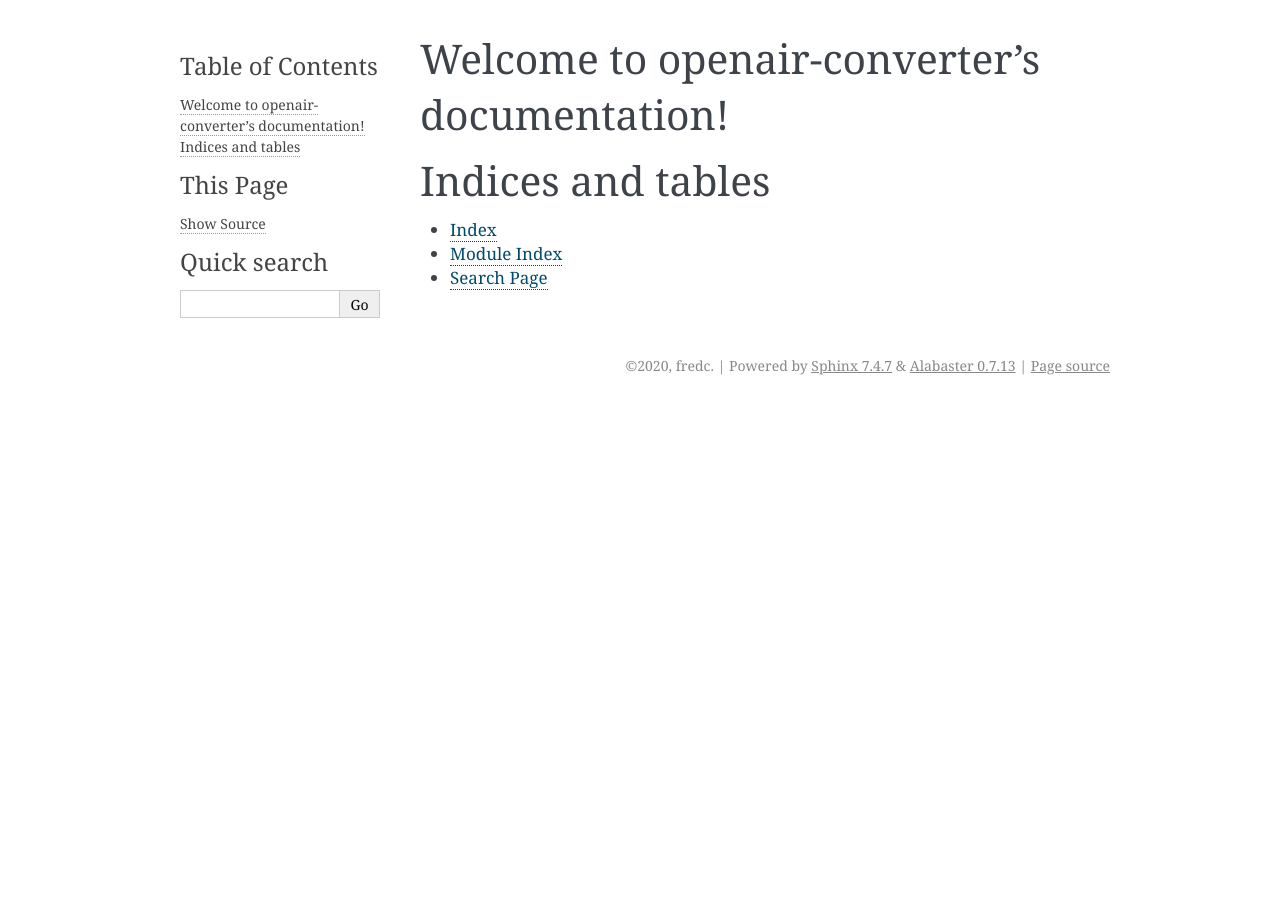
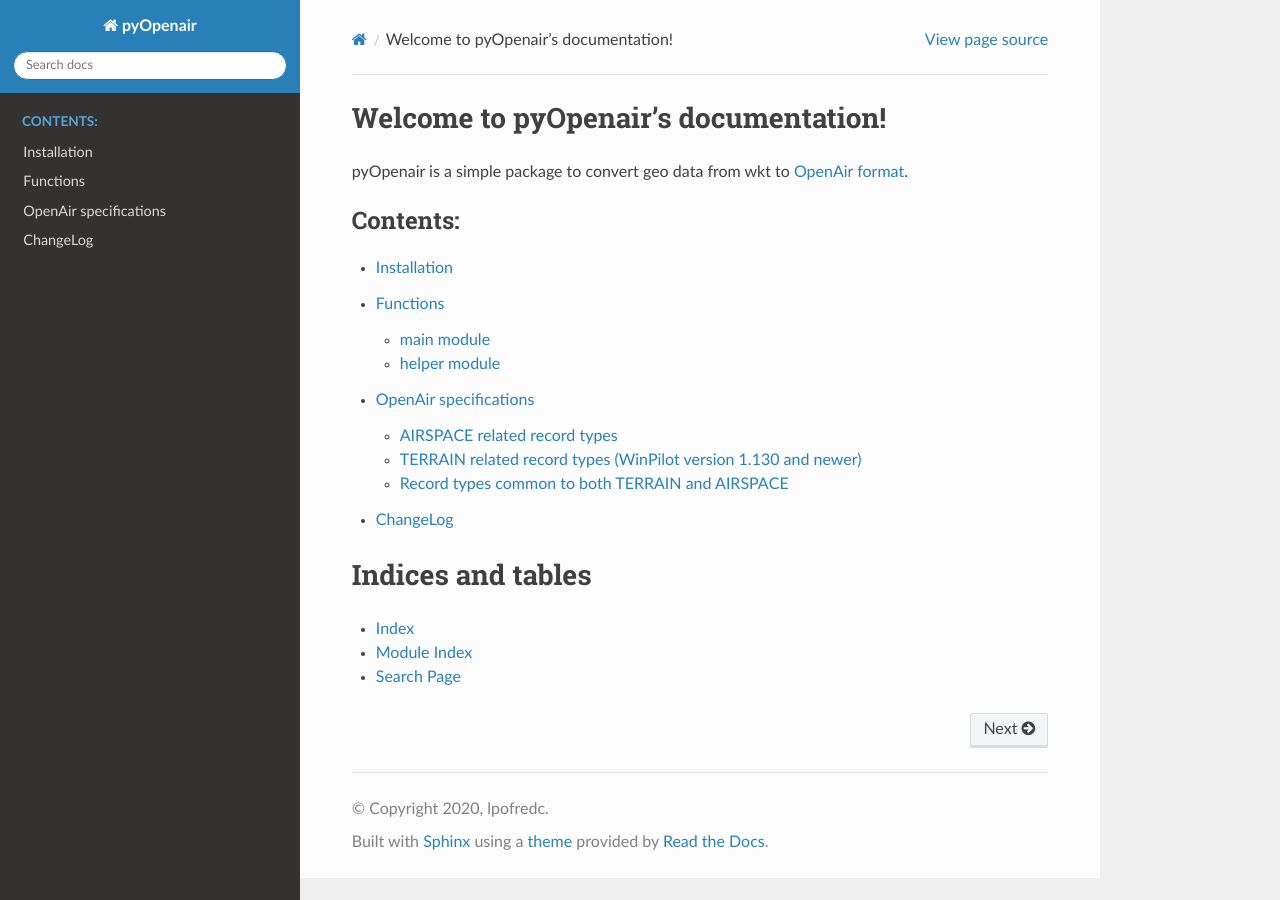
Before and after one commit to lpoaura/pyopenair, a Sphinx documentation site: the page built from docs/index.rst, in a window 1280 px wide. Built offline with Sphinx 7.4.7 and the Read the Docs theme 2.0.0, drawn with Linux system fonts in a browser that asks for light colours.

Commit message:
restructure functions

```diff
--- /dev/null
+++ b/docs/changelog.rst
@@ -0,0 +1,8 @@
+ChangeLog
+=========
+
+Coming soon...
+
+.. toctree::
+   :maxdepth: 2
+   :caption: Contents:
--- a/docs/conf.py
+++ b/docs/conf.py
@@ -14,16 +14,19 @@
 # import sys
 # sys.path.insert(0, os.path.abspath('.'))
 
+import os
+import sys
+
+sys.path.insert(0, os.path.abspath('..'))
 
 # -- Project information -----------------------------------------------------
 
-project = 'openair-converter'
-copyright = '2020, fredc'
-author = 'fredc'
+project = 'pyOpenair'
+copyright = '2020, lpofredc'
+author = 'lpofredc'
 
 # The full version, including alpha/beta/rc tags
 release = '0.0.1'
-
 
 # -- General configuration ---------------------------------------------------
 
@@ -31,7 +34,7 @@ release = '0.0.1'
 # extensions coming with Sphinx (named 'sphinx.ext.*') or your custom
 # ones.
 extensions = [
-    'sphinx.ext.autodoc',
+    'sphinx.ext.autodoc', "sphinx_rtd_theme",
 ]
 
 # Add any paths that contain templates here, relative to this directory.
@@ -42,14 +45,13 @@ templates_path = ['_templates']
 # This pattern also affects html_static_path and html_extra_path.
 exclude_patterns = ['_build', 'Thumbs.db', '.DS_Store']
 
-
 # -- Options for HTML output -------------------------------------------------
 
 # The theme to use for HTML and HTML Help pages.  See the documentation for
 # a list of builtin themes.
 #
-html_theme = 'alabaster'
-
+# html_theme = 'alabaster'
+html_theme = "sphinx_rtd_theme"
 # Add any paths that contain custom static files (such as style sheets) here,
 # relative to this directory. They are copied after the builtin static files,
 # so a file named "default.css" will overwrite the builtin "default.css".
--- /dev/null
+++ b/docs/functions.rst
@@ -0,0 +1,16 @@
+Functions
+=========
+
+main module
+-----------
+.. automodule:: pyopenair.main
+    :members:
+
+helper module
+-------------
+.. automodule:: pyopenair.helper
+    :members:
+
+.. toctree::
+   :maxdepth: 2
+   :caption: Contents:
--- a/docs/index.rst
+++ b/docs/index.rst
@@ -3,12 +3,21 @@
    You can adapt this file completely to your liking, but it should at least
    contain the root `toctree` directive.
 
-Welcome to openair-converter's documentation!
+Welcome to pyOpenair's documentation!
 =============================================
+
+pyOpenair is a simple package to convert geo data from wkt to
+`OpenAir format
+<http://www.winpilot.com/usersguide/userairspace.asp>`_.
 
 .. toctree::
    :maxdepth: 2
    :caption: Contents:
+
+   installation
+   functions
+   openair
+   changelog
 
 
 
--- /dev/null
+++ b/docs/installation.rst
@@ -0,0 +1,12 @@
+Installation
+============
+
+
+   .. code:: console
+
+       $ pip install pyopenair
+
+
+.. toctree::
+   :maxdepth: 2
+   :caption: Contents:
--- /dev/null
+++ b/docs/openair.rst
@@ -0,0 +1,61 @@
+OpenAir specifications
+======================
+
+.. toctree::
+   :maxdepth: 2
+   :caption: Contents:
+
+`OpenAir format <http://www.winpilot.com/usersguide/userairspace.asp>`_ is an airspace and terrain description language. It is an easy to use and publicly available standard for displaying map information.
+User can add or modify the data himself, therefore having a full control over what is being displayed on the screen.
+
+More details `OpenAir specification page <http://www.winpilot.com/usersguide/userairspace.asp>`_
+
+AIRSPACE related record types
+-----------------------------
+
+AC class:
+    class = Airspace Class, see below:
+
+    - R restricted
+    - Q danger
+    - P prohibited
+    - A Class A
+    - B Class B
+    - C Class C
+    - D Class D
+    - GP glider prohibited
+    - CTR CTR
+    - W Wave Window
+
+AN string:
+    Airspace Name
+
+AH string:
+    Airspace Ceiling
+
+AL string:
+    Airspace Floor
+
+AT coordinate:
+    Coordinate of where to place a name label on the map (optional)
+
+
+TERRAIN related record types (WinPilot version 1.130 and newer)
+---------------------------------------------------------------
+
+TO string:
+    Declares Terrain Open Polygon (optional)
+
+TC string:
+    Declares Terrain Closed Polygon (optional)
+
+SP style, width, red, green, blue:
+    Selects Pen to be used in drawing
+
+SB red, green, blue:
+    Selects Brush to be used in drawing
+
+Record types common to both TERRAIN and AIRSPACE
+------------------------------------------------
+
+...
```
Also changed, not shown: 4 other files.
